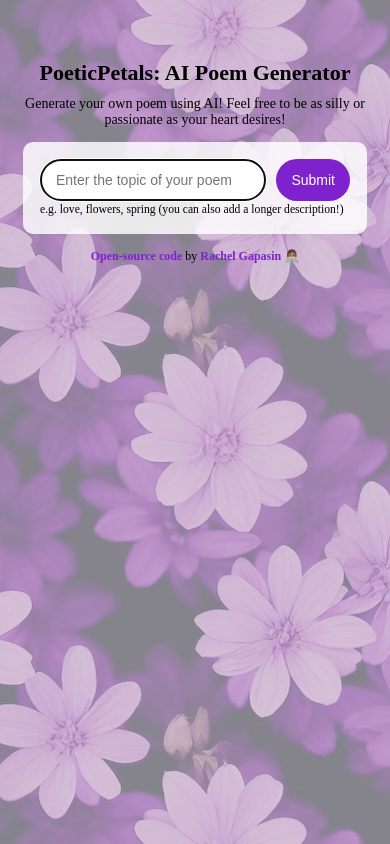
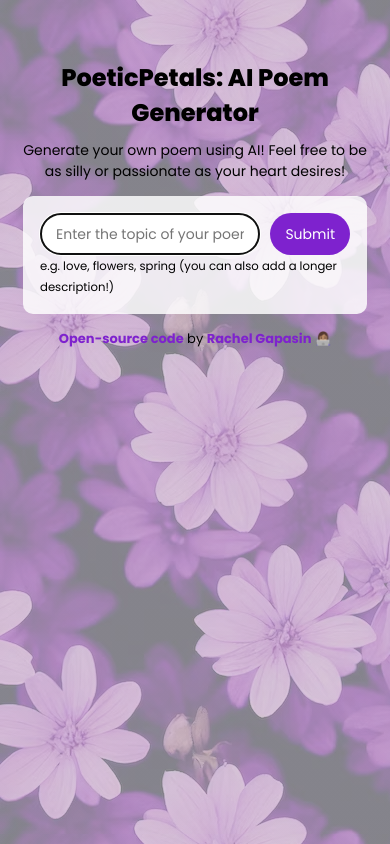
Before and after one commit to rachelgapasin/ai-poem-generator, a plain HTML site: page index.html in a window 390 px wide. Drawn offline with nearby package versions, Linux system fonts and the light colour scheme.

Commit message:
Change font

```diff
--- a/index.html
+++ b/index.html
@@ -5,6 +5,12 @@
     <meta name="viewport" content="width=device-width, initial-scale=1.0" />
     <script src="https://unpkg.com/typewriter-effect@latest/dist/core.js"></script>
     <script src="https://cdn.jsdelivr.net/npm/axios@1.6.7/dist/axios.min.js"></script>
+    <link rel="preconnect" href="https://fonts.googleapis.com" />
+    <link rel="preconnect" href="https://fonts.gstatic.com" crossorigin />
+    <link
+      href="https://fonts.googleapis.com/css2?family=Poppins:ital,wght@0,100;0,200;0,300;0,400;0,500;0,600;0,700;0,800;0,900;1,100;1,200;1,300;1,400;1,500;1,600;1,700;1,800;1,900&display=swap"
+      rel="stylesheet"
+    />
     <link rel="stylesheet" href="/src/style.css" />
     <title>PoeticPetals</title>
   </head>
--- a/src/style.css
+++ b/src/style.css
@@ -2,6 +2,12 @@
   --primary-color: #7e22ce; /* for emphasis */
   --secondary-color: #c084fc;
   --box-shadow: 0px 20px 6px rgba(65, 50, 100 0.08);
+}
+
+* {
+  font-family: "Poppins", sans-serif;
+  font-weight: 400;
+  font-style: normal;
 }
 
 body {
@@ -94,22 +100,17 @@ footer {
 /* for phones */
 @media (max-width: 575px) {
   h1 {
-    font-size: 22px;
+    font-size: 24px;
   }
 
   main {
     margin: 10px 0;
   }
 
-  footer {
-    font-size: 12px;
-  }
-
   header p,
   .form-container,
   .prompt,
-  .submit-btn,
-  #poem {
+  .submit-btn {
     font-size: 14px;
   }
 
@@ -119,12 +120,16 @@ footer {
   }
 
   .prompt,
-  .submit-btn,
-  .poem-container {
+  .submit-btn {
     padding: 10px 15px;
   }
 
+  .poem-container {
+    padding: 15px;
+  }
+
   #poem {
+    font-size: 13px;
     padding: 0px 15px;
   }
 }
```
